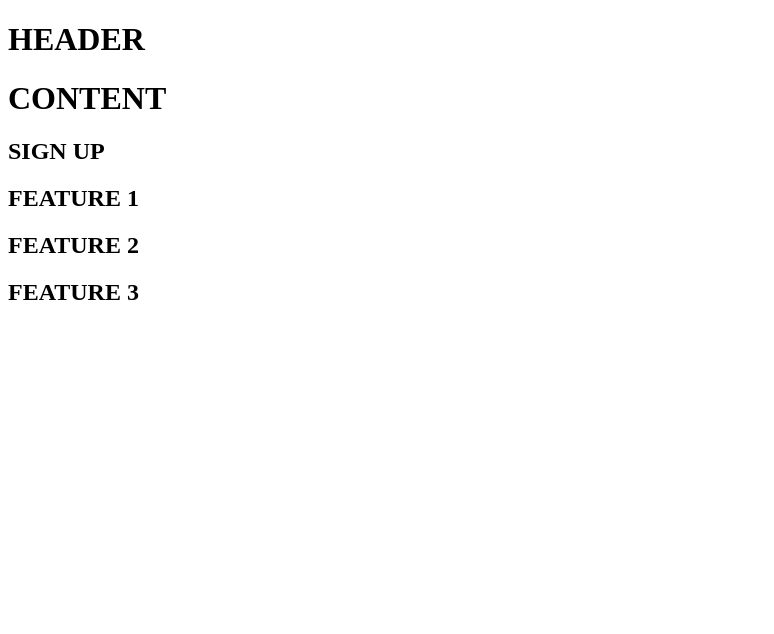
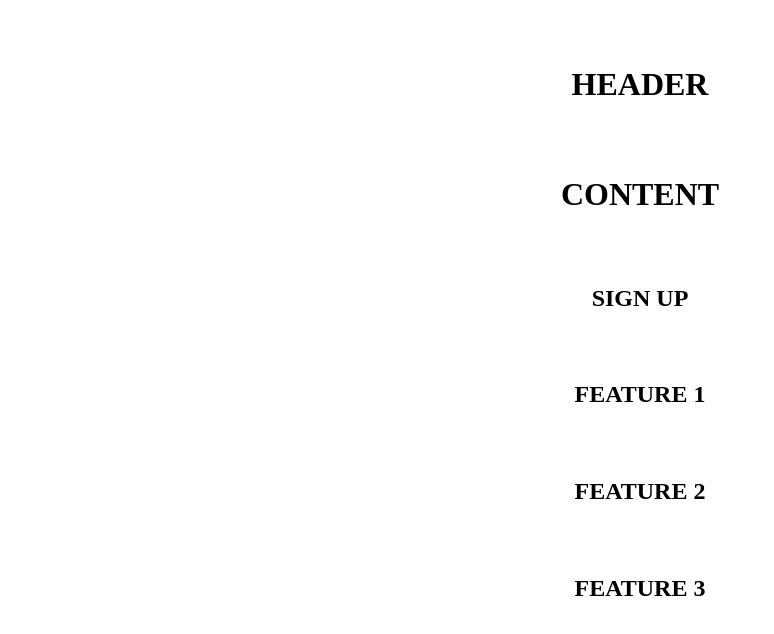
Before and after one commit to JAMK-IT-STUDENT/ttms0400-web-visualisointi-yhteinen-harjoitus-Potatti, a plain HTML site: page index.html in a window 1280 px wide. Shown: the whole page, without its empty margins (0-774 px from the left). Drawn offline with Linux system fonts and the light colour scheme.

Commit message:
EDIT index.html & EDIT style/main.css

```diff
--- a/index.html
+++ b/index.html
@@ -5,6 +5,7 @@
         <title>Yhteinen harjoitustyo</title>
         <link rel="stylesheet" href="style/main.css">
         <!--<script src="x.js"></script>-->
+        <meta name="viewport" content="width=device=width,initial-scale=1">
     </head>
 
     <body>
--- a/style/main.css
+++ b/style/main.css
@@ -1 +1,17 @@
-asd
+body {
+    margin: 0;
+}
+
+/* Make EVERYTHING use border-box */
+*, *:before, *:after {
+    -webkit-box-sizing: border-box;
+    -moz-box-sizing: border-box;
+    box-sizing: border-box;
+}
+
+header, section, main, nav, article {
+    display: block;
+    width: 100vw;
+    padding: 15px;
+    text-align: center;
+}
```
